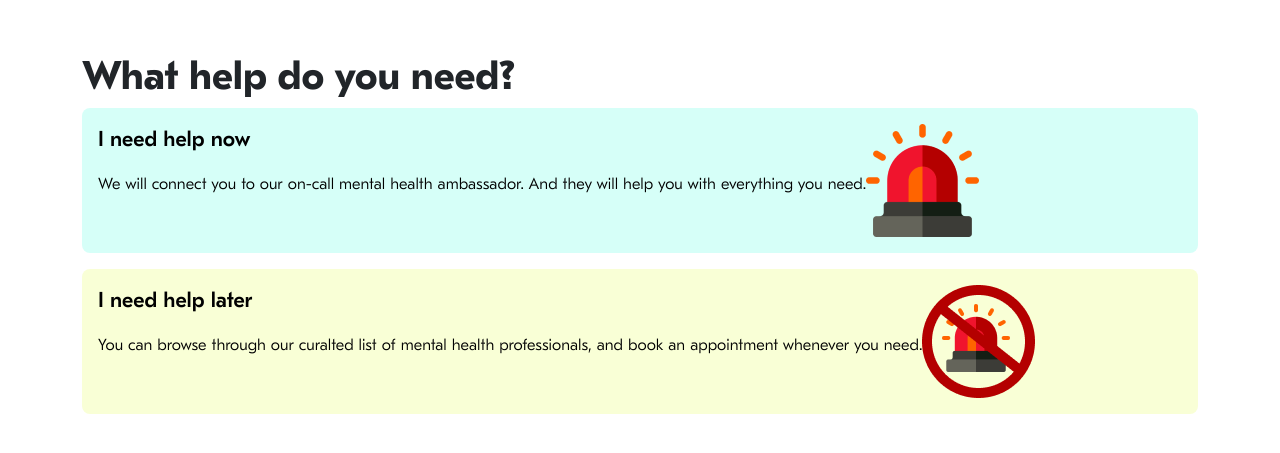
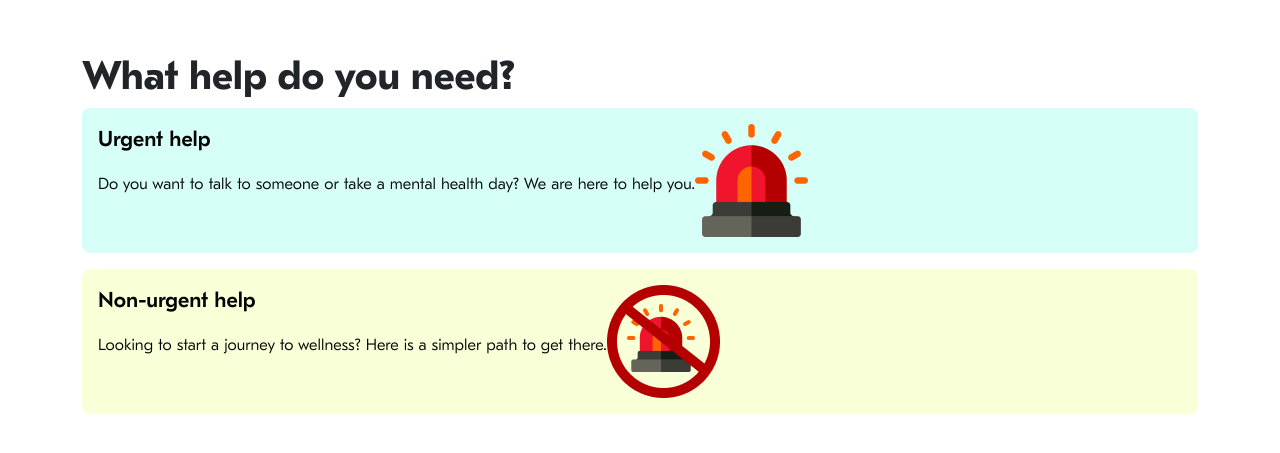
Before and after one commit to saivnm5/ld-hacks-mental-health, a React (Create React App) app: page / in a window 1280 px wide. Shown: the part 159-612 px from the top of the page. Built offline with nearby package versions, Linux system fonts and the light colour scheme.

Commit message:
update content

```diff
--- a/src/HelpLater.jsx
+++ b/src/HelpLater.jsx
@@ -10,8 +10,8 @@ const HelpLater = () => (
       <Link className='' to='/help-now'>
         <div className='cta-container light-yellow'>
           <div>
-            <p className='cta'>I need help later </p>
-            <p className='description'>You can browse through our curalted list of mental health professionals, and book an appointment whenever you need.</p>
+            <p className='cta'>Non-urgent help</p>
+            <p className='description'>Looking to start a journey to wellness? Here is a simpler path to get there.</p>
           </div>
           <img className='icon' src={Siren2} alt="Siren" />
         </div>
--- a/src/HelpNow.jsx
+++ b/src/HelpNow.jsx
@@ -22,8 +22,8 @@ const HelpNow = () => (
       <Link className='' to='/help-now'>
         <div className='cta-container light-green'>
           <div>
-            <p className='cta'>I need help now</p>
-            <p className='description'>We will connect you to our on-call mental health ambassador.  And they will help you with everything you need.</p>
+            <p className='cta'>Urgent help</p>
+            <p className='description'>Do you want to talk to someone or take a mental health day? We are here to help you.</p>
           </div>
             <img className='icon' src={Siren1} alt="Siren" />
         </div>
```
